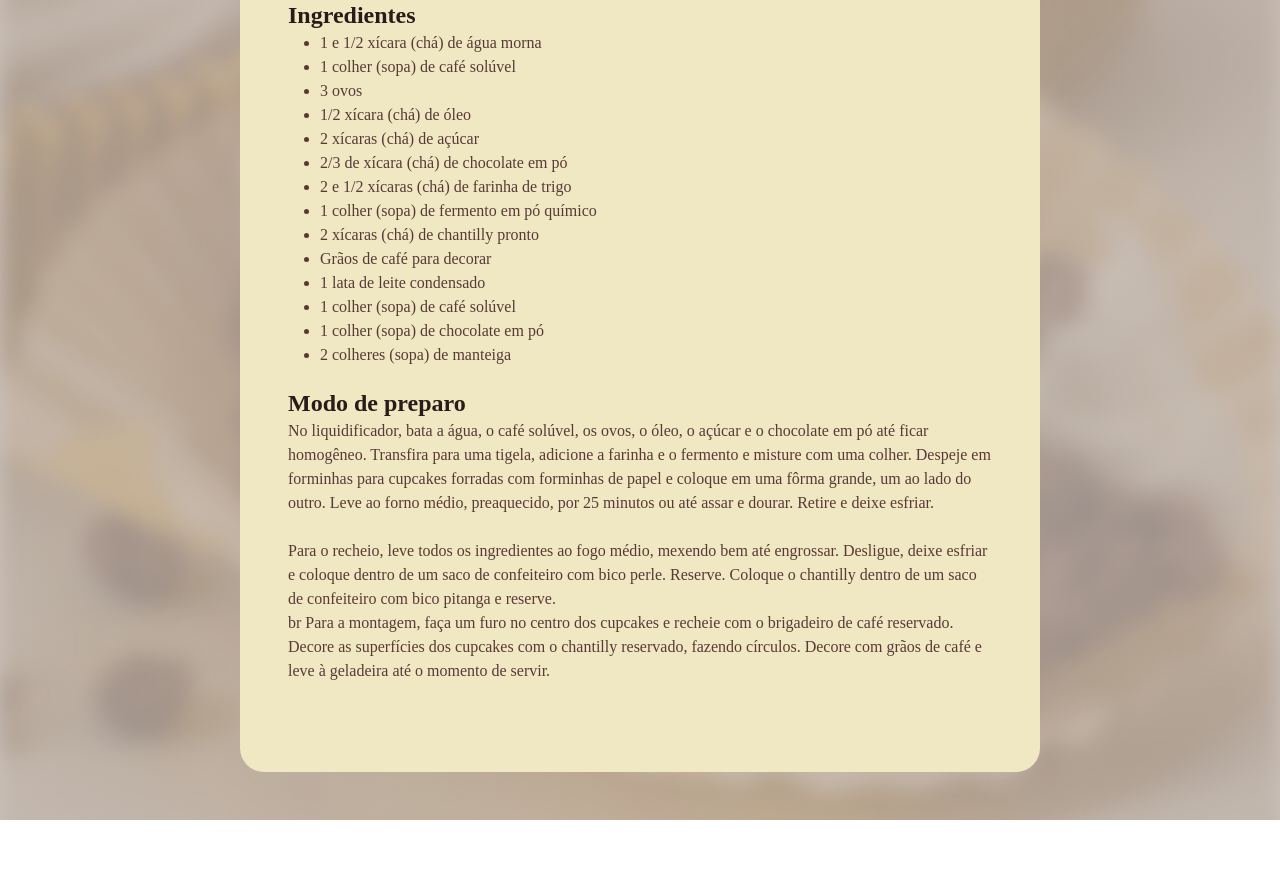
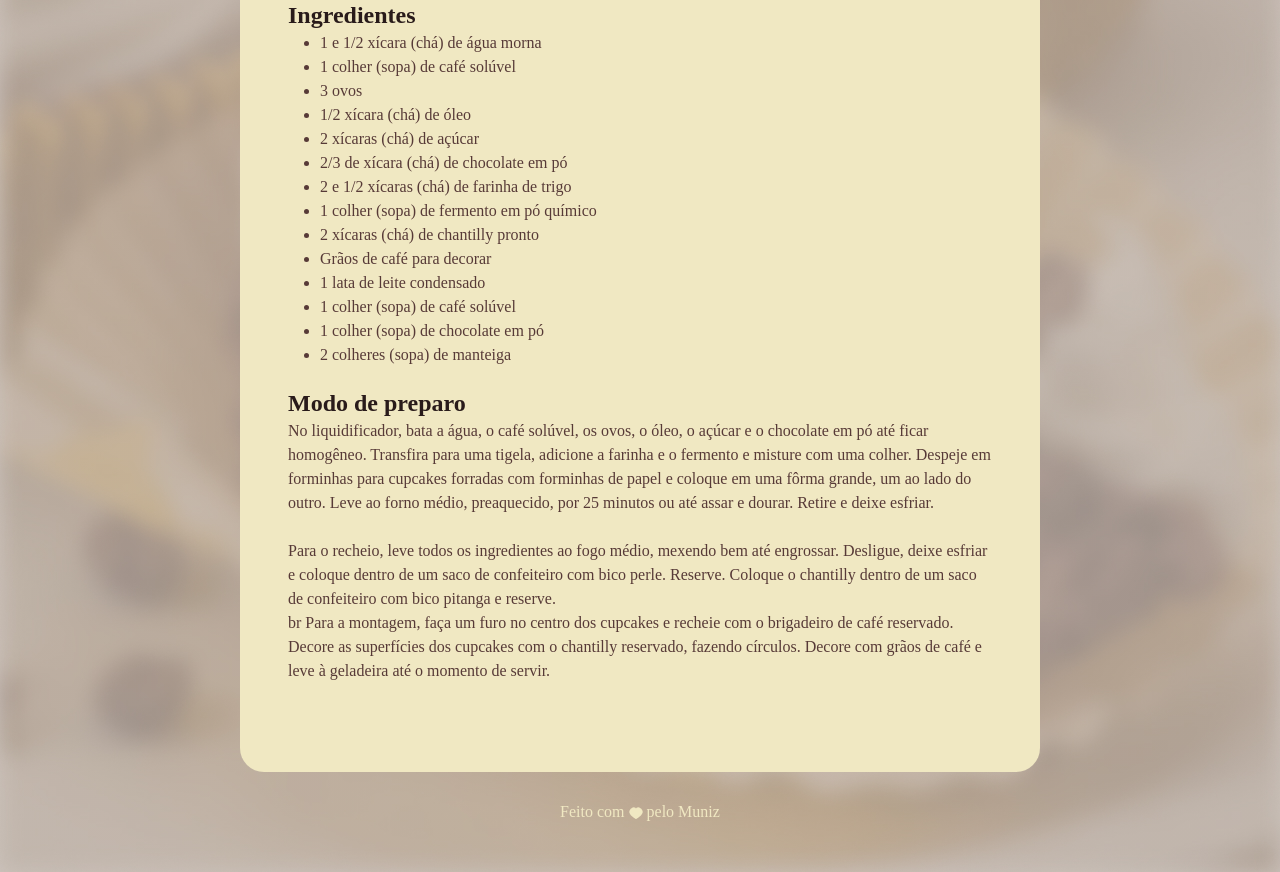
Before and after one commit to munizcodes/Projeto-Pagina-de-Receita, a plain HTML site: page index.html in a window 1280 px wide. Shown: the part 716-1588 px from the top of the page. Before the commit the page ends 1536 px from the top, so only its background shows below. Drawn offline with Linux system fonts and the light colour scheme; a web font is replaced by a local one.

Commit message:
adicionei o rodape

```diff
--- a/index.html
+++ b/index.html
@@ -46,5 +46,6 @@
       </section>
     </main>
   </div>
+  <footer>Feito com <img src="assets/Vector.svg" alt="coracao pequeno"> pelo Muniz</footer>
 </body>
 </html>
--- a/style.css
+++ b/style.css
@@ -17,7 +17,7 @@ body{
   height: 1440px;
   padding: 24px;
   border-radius: 24px;
-  margin: 48px auto;
+  margin: 48px auto 28px;
 }
 .alice-regular {
   font-family: "Alice", serif;
@@ -52,3 +52,11 @@ ul{
 #about{
   margin-top: 12px;
 }
+footer{
+  color: #F0E8C2;
+  text-align: center;
+  padding-bottom: 48px;
+}
+footer img{
+  vertical-align: middle;
+}
```
Also changed, not shown: assets/Vector.svg (added).
